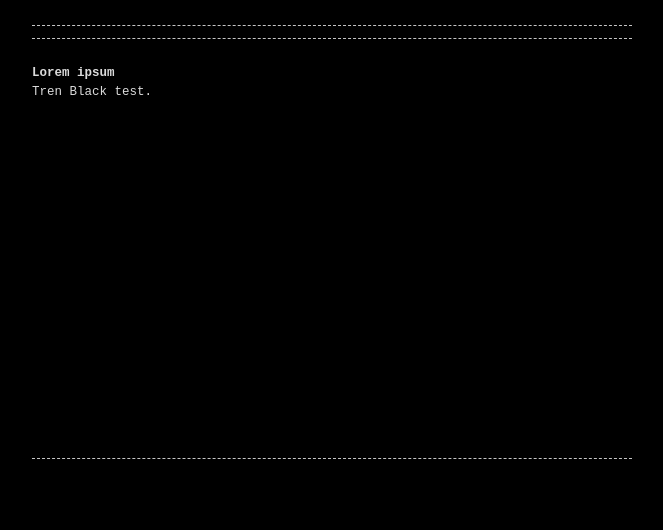
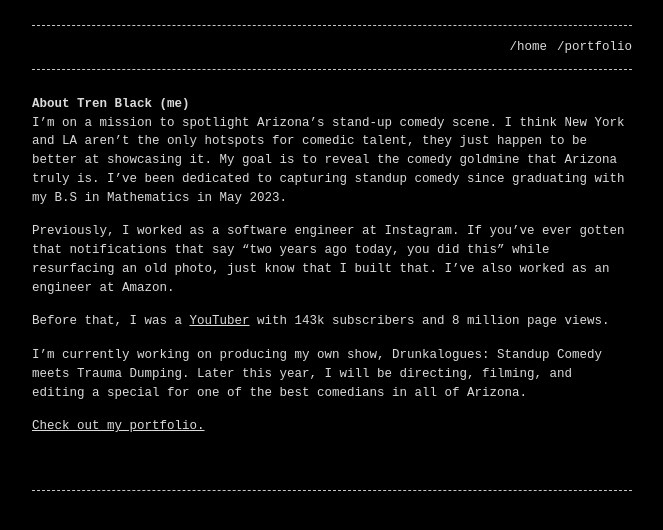
Before and after one commit to Trenblack/self_site, a Jekyll site: the page built from index.md, in a window 1280 px wide. Shown: the top 530 px of the page, without its empty margins (308-971 px from the left). Built offline with Jekyll 4.4.1, drawn with Linux system fonts in a browser that asks for light colours.

```diff
--- a/_config.yml
+++ b/_config.yml
@@ -11,6 +11,10 @@
 #style: light # dark (default) or light
 #listen_for_clients_preferred_style: true # true or false (default)
 
+header_pages:
+  - index.md
+  - about.md
+
 plugins:
   - jekyll-seo-tag
 
--- a/_layouts/default.html
+++ b/_layouts/default.html
@@ -1,6 +1,6 @@
 <!DOCTYPE html>
 <html lang="{{ page.lang | default: site.lang | default: "en" }}">
-<meta http-equiv="Content-Security-Policy" content="default-src 'none'; script-src 'self'; style-src 'self' https://fonts.googleapis.com; img-src 'self'; font-src 'self' https://fonts.gstatic.com; connect-src 'self'; media-src 'self'; object-src 'self'; child-src 'self'; form-action 'none'; base-uri 'self'" />
+<meta http-equiv="Content-Security-Policy" content="default-src 'self'; child-src 'self' https://www.youtube.com https://www.youtube-nocookie.com">
 <meta http-equiv="X-XSS-Protection"  content="1;mode=block" always>
 <meta http-equiv="Referrer-Policy" content="no-referrer, strict-origin-when-cross-origin">
 
--- a/index.md
+++ b/index.md
@@ -1,12 +1,16 @@
 ---
-title: /
+title: /home
 layout: home
 permalink: /
 ---
 
-# Lorem ipsum
+# About Tren Black (me)
+I'm on a mission to spotlight Arizona's stand-up comedy scene. I think New York and LA aren't the only hotspots for comedic talent, they just happen to be better at showcasing it. My goal is to reveal the comedy goldmine that Arizona truly is. I've been dedicated to capturing standup comedy since graduating with my B.S in Mathematics in May 2023.
 
-Tren Black test.
+Previously, I worked as a software engineer at Instagram. If you've ever gotten that notifications that say "two years ago today, you did this" while resurfacing an old photo, just know that I built that. I've also worked as an engineer at Amazon.
 
+Before that, I was a [YouTuber](https://youtube.com/@trenblack) with 143k subscribers and 8 million page views.
 
-<iframe width="560" height="315" src="https://www.youtube.com/embed/dQw4w9WgXcQ" frameborder="0" allow="autoplay; encrypted-media" allowfullscreen></iframe>
+I'm currently working on producing my own show, Drunkalogues: Standup Comedy meets Trauma Dumping. Later this year, I will be directing, filming, and editing a special for one of the best comedians in all of Arizona.
+
+[Check out my portfolio.]({% link about.md %})
```
Also changed, not shown: _includes/youtubePlayer.html (added, +9 -0 lines), about.md (added, +20 -0 lines), 1 other file.
